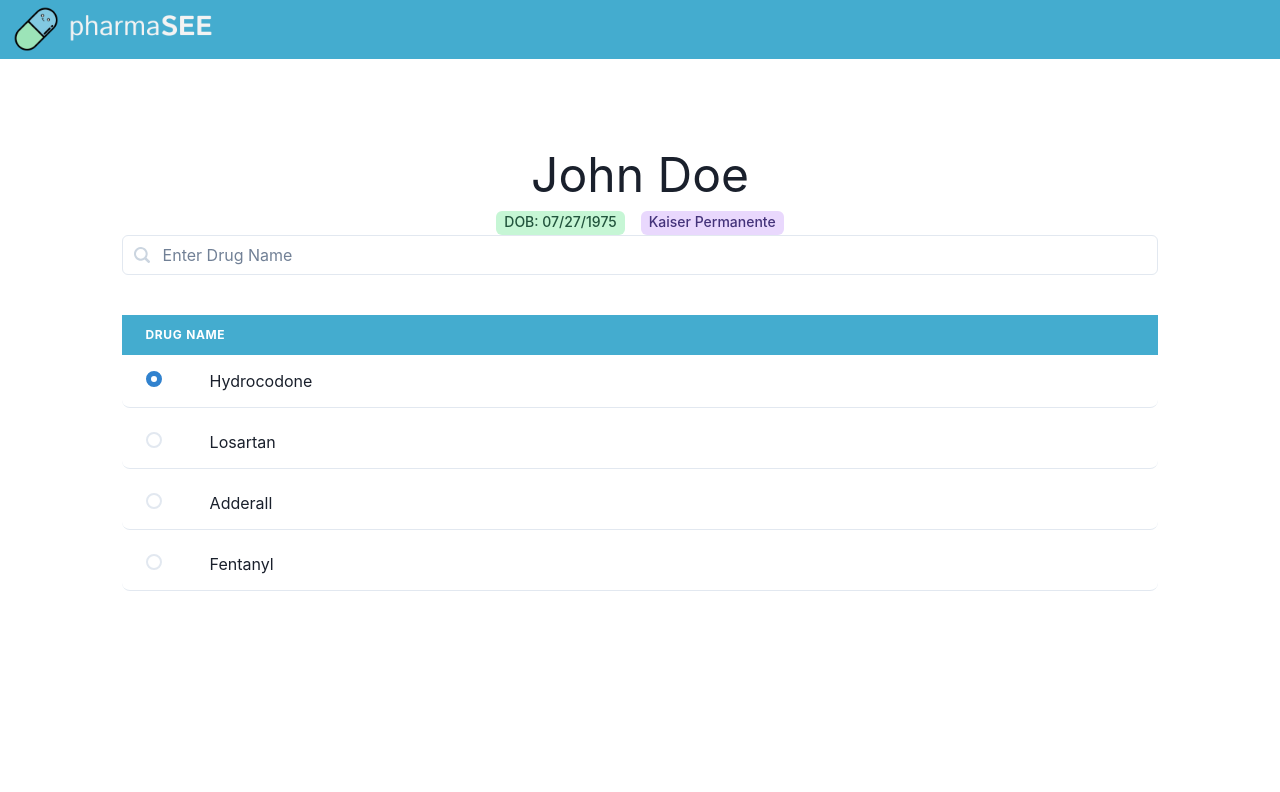
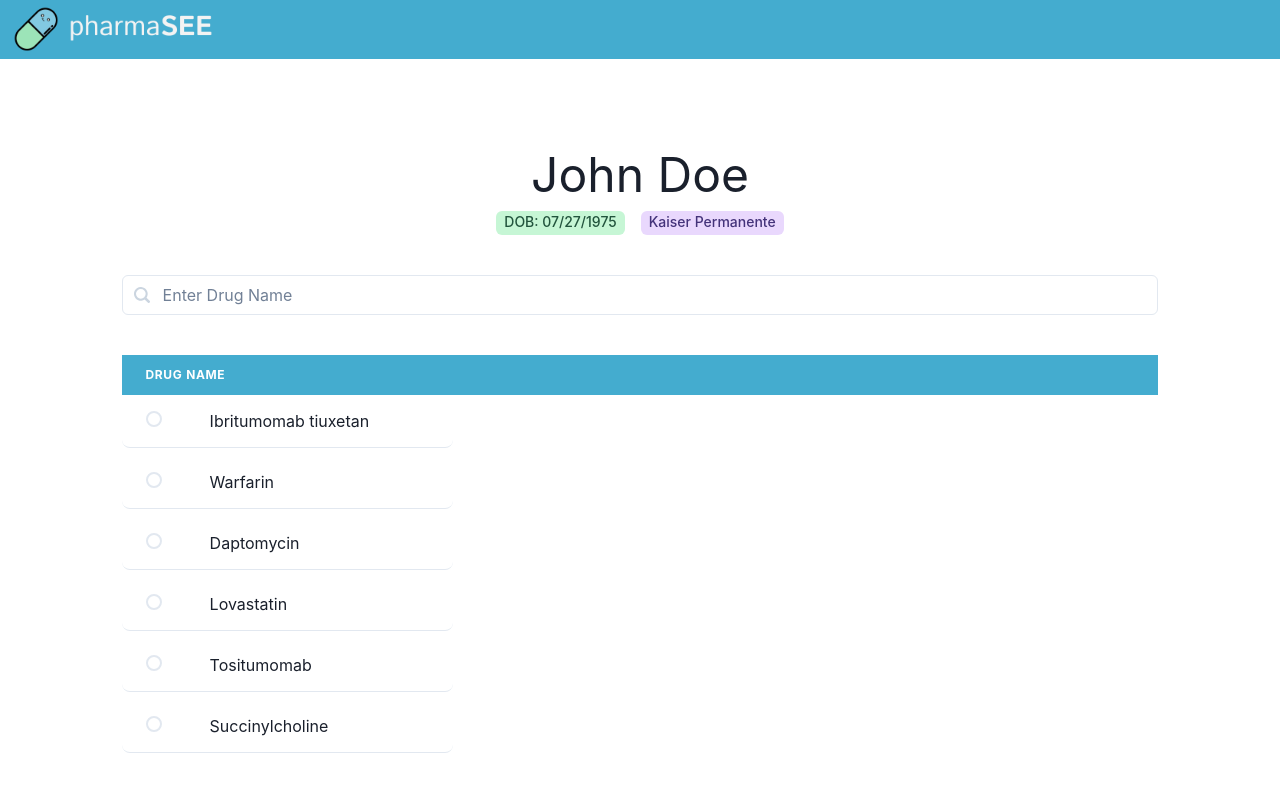
Before and after one commit to eachen1010/pharmasee_frontend, a React (Create React App) app: page /search in a window 1280 px wide. Shown: the top 792 px of the page. Built offline with nearby package versions, Linux system fonts and the light colour scheme.

Commit message:
Committing scrollable drug table

```diff
--- a/src/pages/DrugSearch.jsx
+++ b/src/pages/DrugSearch.jsx
@@ -1,6 +1,6 @@
-import { useState } from 'react';
+import { useState, useEffect } from 'react';
 import Navbar from '../components/Navbar'
-// import Backend from '../../utils.js';
+import Backend from '../utils/utils.js';
 // import Fuse from 'fuse.js';
 import {
     Flex,
@@ -12,13 +12,11 @@ import {
     InputLeftElement,
     TableContainer,
     Table,
-    TableCaption,
     Th,
     Thead,
     Tr,
     Tbody,
     Td,
-    Tfoot,
     Tag,
     TagLabel,
     HStack,
@@ -33,35 +31,75 @@ import {
     FormHelperText,
     InputRightElement
   } from "@chakra-ui/react";
-  import { BsFunnel } from "react-icons/bs";
-  import pharmaseeLogo from '../components/pharmaseeLogo.png';
   import { Search2Icon } from '@chakra-ui/icons'
+
 
 const DrugSearch = () => {
 
-    // const getPatients = async () => {
+    const DrugList = [
+        'Ibritumomab tiuxetan',
+        'Warfarin',
+        'Daptomycin',
+        'Lovastatin',
+        'Tositumomab',
+        'Succinylcholine',
+        'Morphine',
+        'Ethylmorphine',
+        'Dihydromorphine',
+        'Azithromycin',
+        'Ranolazine',
+        'Oxycodone',
+        'Phenindione',
+        'Niacin',
+        'Gemfibrozil',
+        'Bezafibrate',
+        'Nicotinamide',
+        'Raltegravir',
+        'Ethyl biscoumacetate',
+        'Acipimox',
+        'Ciprofibrate',
+        'Fluindione',
+        'Amiodarone',
+        'Venlafaxine',
+        'Desvenlafaxine',
+        'Tranilast',
+        'Regorafenib',
+        'Levomilnacipran',
+        'Obinutuzumab',
+        'Vorapaxar',
+        'Ibrutinib',
+        'Nintedanib',
+        'Limaprost',
+        'Ginkgo biloba',
+        'Deoxycholic Acid',
+        'Omacetaxine mepesuccinate',
+        'Milnacipran',
+        'Collagenase',
+        'Ibuprofen'
+      ];
+
+    const [drugList, setDrugList] = useState([]);
+
+    // const getDrugs = async () => {
     //     try {
-    //         const response = await Backend.get(`/route/route`);
-    //         setEventsData(prevEventsData =>
-    //           prevEventsData.map(event =>
-    //             event.event_data_id === event_data_id
-    //               ? { ...event, is_checked_in: !event.is_checked_in }
-    //               : event,
-    //           ),
-    //         );
-    //         return response;
+    //         const res = await Backend.get(`/ddi`);
+    //         setDrugs(res.data);
+    //         console.log('Drugs after update:', drugs);
+    //         return res.data;
     //       } catch (err) {
     //         console.log(err);
     //       }
     // };
 
-    const PatientTableEntry = ( {patient} ) => {
+    const DrugTableEntry = ( {drug} ) => {
+
         return (
-            <Tr>
-                <Td>{patient.first_name} {patient.last_name}</Td>
-                <Td>{patient.mrn}</Td>
-                <Td>{patient.hospitals}</Td>
-            </Tr>
+            <Box maxW='81vw' borderWidth='1px' borderRadius='lg' overflow='hidden' borderLeft={0} borderRight={0} borderTop={0}>
+                <Tr justifyContent="space-evenly">
+                    <Td> <Radio value={drug} ></Radio> </Td>
+                    <Td>{drug}</Td>
+                </Tr>
+            </Box>
         );
     };
 
@@ -85,7 +123,7 @@ const DrugSearch = () => {
             alignItems="center"
             >
                 <Text fontSize='5xl'>John Doe</Text>
-                <Stack spacing={4} direction='row' justifyContent="space-evenly">
+                <Stack spacing={4} direction='row' justifyContent="space-evenly" marginBottom='5vh'>
                     <HStack spacing={4}>
                         {['md'].map((size) => (
                             <Tag size={size} key={size} variant='subtle' colorScheme='green'>
@@ -101,7 +139,6 @@ const DrugSearch = () => {
                         ))}
                     </HStack>
                 </Stack>
-
                 <Stack spacing={2} direction="row" width='auto' justifyContent="space-evenly">
                     <InputGroup>
                         <InputLeftElement pointerEvents='none'>
@@ -110,44 +147,23 @@ const DrugSearch = () => {
                         <Input width='81vw' placeholder='Enter Drug Name' />
                     </InputGroup>
                 </Stack>
-                <div>
-                <TableContainer width='81vw' marginTop='5vh'>
+                <div marginTop="1vw">
+                <TableContainer width='81vw' height='50vh' marginTop='5vh'>
                     <Table variant='unstyled'>
-                        <Thead style={{ backgroundColor: '#44ACCF' }}>
+                        <Thead style={{ backgroundColor: '#44ACCF', top: '0px', position: 'sticky' }}>
                         <Tr>
                             <Th style={{ color: 'white' }}>Drug Name</Th>
                         </Tr>
                         </Thead>
-                        <Tbody>
-                        <RadioGroup onChange={setValue} value={value}>
-                            <Stack direction='column'>
-                                <Box maxW='81vw' borderWidth='1px' borderRadius='lg' overflow='hidden' borderLeft={0} borderRight={0} borderTop={0}>
-                                    <Tr justifyContent="space-evenly">
-                                        <Td> <Radio value='1'></Radio> </Td>
-                                        <Td>Hydrocodone</Td>
-                                    </Tr>
-                                </Box>
-                                <Box maxW='81vw' borderWidth='1px' borderRadius='lg' overflow='hidden' borderLeft={0} borderRight={0} borderTop={0}>
-                                    <Tr>
-                                        <Td> <Radio value='2'></Radio> </Td>
-                                        <Td>Losartan</Td>
-                                    </Tr>
-                                </Box>
-                                <Box maxW='81vw' borderWidth='1px' borderRadius='lg' overflow='hidden' borderLeft={0} borderRight={0} borderTop={0}>
-                                    <Tr>
-                                        <Td> <Radio value='3'></Radio> </Td>
-                                        <Td>Adderall</Td>
-                                    </Tr>
-                                </Box>
-                                <Box maxW='81vw' borderWidth='1px' borderRadius='lg' overflow='hidden' borderLeft={0} borderRight={0} borderTop={0}>
-                                    <Tr>
-                                        <Td> <Radio value='4'></Radio> </Td>
-                                        <Td>Fentanyl</Td>
-                                    </Tr>
-                                </Box>
-                        </Stack>
-                        </RadioGroup>
-                        </Tbody>
+                        <Box overflowY='scroll'>
+                            <Tbody>
+                                <RadioGroup onChange={setValue} value={value} >
+                                    <Stack direction='column' >
+                                        {DrugList.map(drug => (<DrugTableEntry drug={drug} />))}
+                                    </Stack>
+                                </RadioGroup>
+                            </Tbody>
+                        </Box>
                     </Table>
                     </TableContainer>
                     </div>
```
